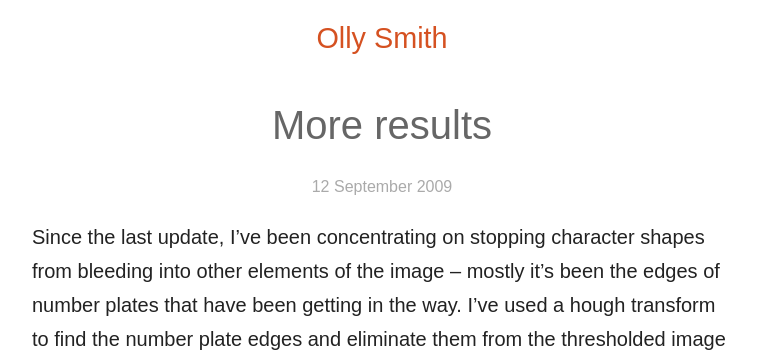
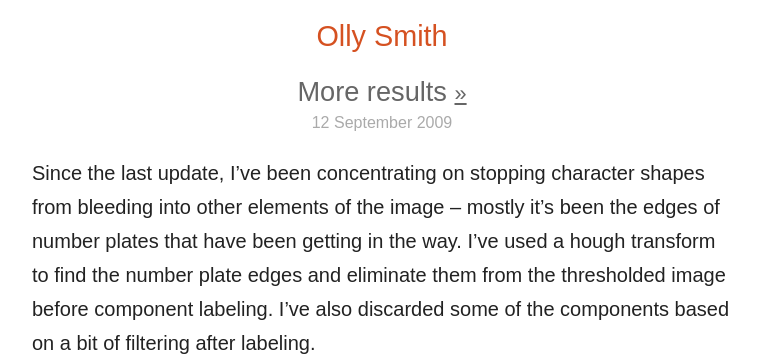
Before and after one commit to oesmith/oesmith.github.com, a Jekyll site: the page built from _posts/2009-09-12-more-results.md, in a window 1280 px wide, cut to the strip 0-356 px from the top of the page. Shown: the whole strip, without its empty margins (258-1017 px from the left). Built offline with Jekyll 4.4.1, drawn with Linux system fonts in a browser that asks for light colours.

Commit message:
More tidy-up time.

```diff
--- a/_layouts/default.html
+++ b/_layouts/default.html
@@ -12,7 +12,7 @@
 
 <header>
   <h1>
-    <a class="me" href="/" rel="home">Olly Smith</a>
+    <a href="/" rel="home">Olly Smith</a>
   </h1>
 </header>
 
--- a/_layouts/post.html
+++ b/_layouts/post.html
@@ -2,7 +2,7 @@
 layout: default
 ---
 <article>
-  <h2>{{ page.title }}</h2>
+  <h2>{{ page.title }} <a class="permalink" href="{{ post.url }}">&raquo;</a></h2>
   <time class="date" datetime="{{ page.date | date_to_xmlschema }}">{{ page.date | date_to_long_string }}</time>
   {{ content }}
   <footer>
--- a/css/main.css
+++ b/css/main.css
@@ -10,86 +10,51 @@ body {
   padding: 0 24px;
 }
 
-h1, h2, h3 {
+h1, h2 {
   font-weight: 300;
   line-height: 1.2;
-}
-
-a, a:visited, a:active {
-  color: #184D68;
+  text-align: center;
 }
 
 h1 {
+  color: #D55121;
   font-size: 1.8rem;
-  line-height: 1;
-  margin: 0;
-  text-align: center;
 }
 
-h1 a, h1 a:visited, h1 a:active {
-  color: #D55121;
+h2 {
+  color: #666;
+  font-size: 1.7rem;
+  margin-bottom: 0;
+}
+
+a {
+  color: inherit;
+}
+
+h1 a {
   text-decoration: none;
 }
 
-header {
-  color: gray;
-  line-height: 1.4;
-  margin: 24px 0;
-  text-align: center;
-}
-
-article a, article a:visited, article a:active {
-  color: #D55121;
-}
-
-article img {
+img {
   display: block;
   margin: 0 auto;
   max-width: 100%;
 }
 
-article time {
+hr {
+  background-color: #ccc;
+  border: none;
+  height: 1px;
+  margin: 64px auto;
+  max-width: 200px;
+  width: 100%;
+}
+
+time {
   color: #aaa;
   display: block;
   font-size: 1rem;
   text-align: center;
-}
-
-article footer {
-  font-size: 3rem;
-  text-align: center;
-}
-
-article footer a {
-  text-decoration: none;
-}
-
-h2 {
-  color: #666;
-  font-size: 2.5rem;
-  margin: 48px 0 24px 0;
-  text-align: center;
-}
-
-h3 {
-  margin: 48px 0 0 0;
-}
-
-ul.posts {
-  color: #666;
-  list-style-type: none;
-  margin: 0;
-  padding: 0;
-}
-
-ul.posts li {
-  margin: 10px 0;
-}
-
-ul.posts li span {
-  color: #999;
-  font-size: 0.7em;
-  white-space: nowrap;
 }
 
 .social {
@@ -129,7 +94,7 @@ pre {
   max-width: 700px;
 }
 
-body > footer {
+footer {
   color: #999;
   font-size: 1rem;
   margin-top: 3rem;
@@ -138,6 +103,14 @@ body > footer {
 
 svg {
   fill: currentColor;
+}
+
+.permalink {
+  font-size: 80%;
+}
+
+b, strong {
+  font-weight: 400;
 }
 
 /* Code hilighting */
```
Also changed, not shown: index.html (+10 -8 lines).
